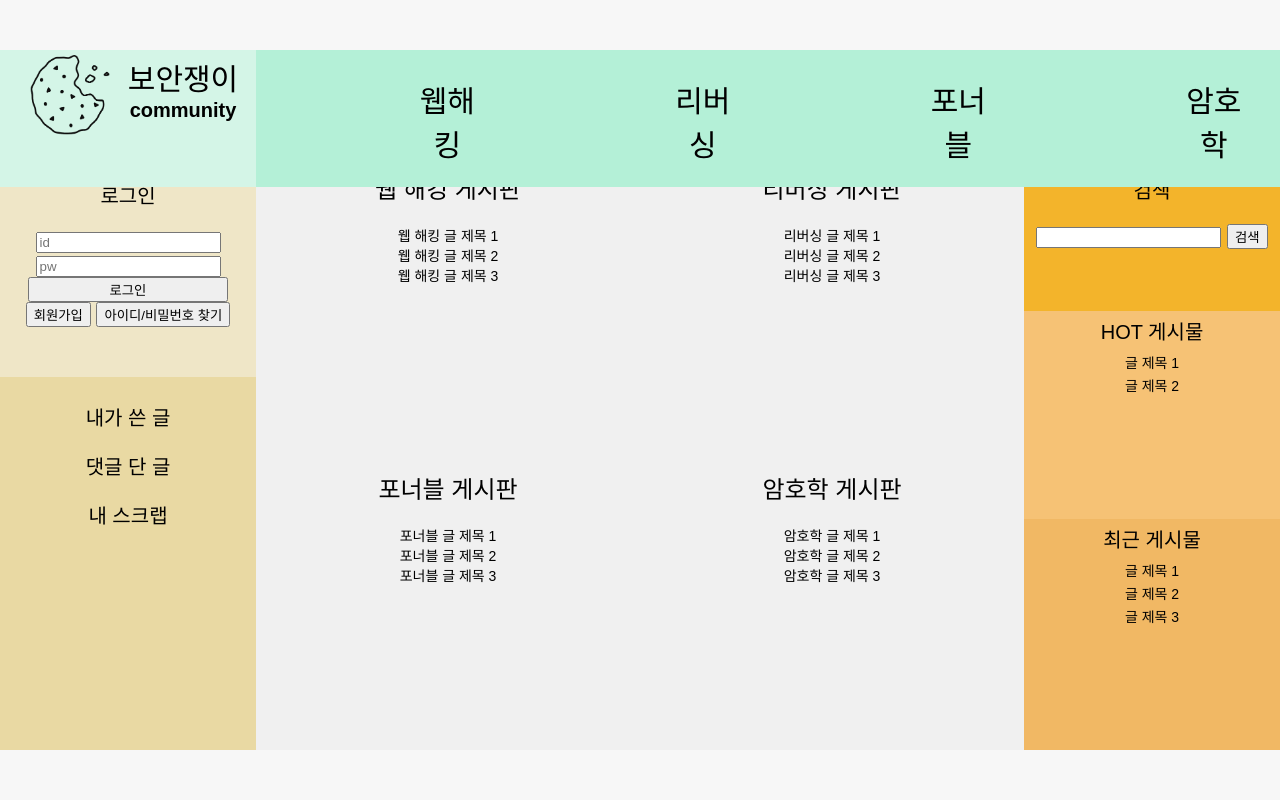
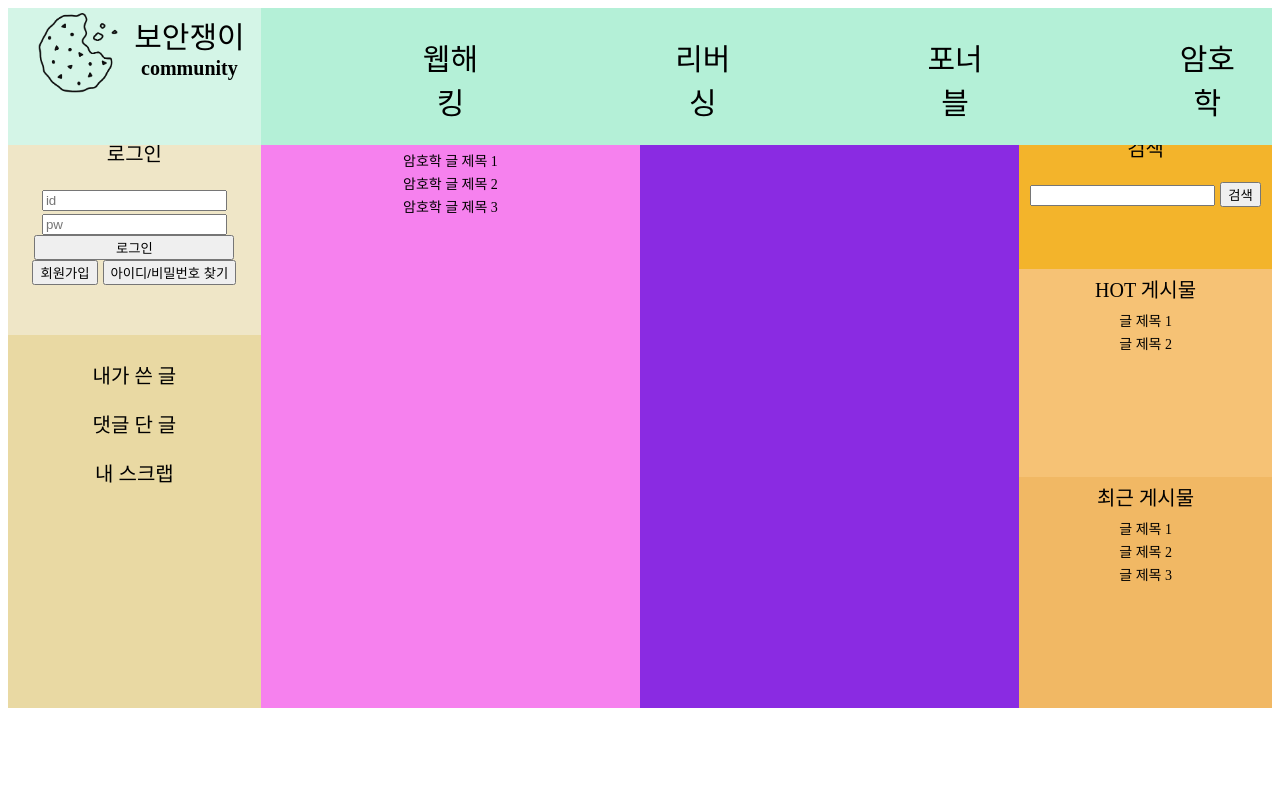
Before and after one commit to junwonheo/web_project, a PHP site: page / in a window 1280 px wide. Run offline with PHP 8.4, Linux system fonts and the light colour scheme.

Commit message:
07/29(2)
.

```diff
--- a/css/index.css
+++ b/css/index.css
@@ -108,54 +108,38 @@
 .text:hover {
     text-decoration: underline;
 }
-/*secion b1*/
-.secion_b1 {
-    background-color: #f0f0f0;
-    text-align: center;
+.secion_b1{
+    background-color:rgb(246, 129, 238);
+    text-align:center;
     padding-top:5px;
-    padding: 20px;
+    font-size:20px;
+    grid-row:1/2;
+    grid-column:1/2;
 }
-
-.secion_b1 {
-    text-align: center;
+.secion_b2{
+    background-color:rgb(240, 174, 235);
+    text-align:center;
+    padding-top:5px;
+    font-size:20px;
+    grid-row:1/2;
+    grid-column:2/3;
 }
-
-
-
-body {
-    display: flex;
-    justify-content: center;
-    align-items: center;
-    height: 100vh;
-    margin: 0;
-    font-family: Arial, sans-serif;
-    background-color: #f7f7f7;
+.secion_b3{
+    background-color:rgb(241, 86, 231);
+    text-align:center;
+    padding-top:5px;
+    font-size:20px;
+    grid-row:2/3;
+    grid-column:1/2;
 }
-
-/*secion b11*/
-.secion_b11 {
-    background-color: #f0f0f0;
-    text-align: center;
-    padding-top:10px;
-    padding: 10px;
+.secion_b4{
+    background-color:rgb(243, 43, 230);
+    text-align:center;
+    padding-top:5px;
+    font-size:20px;
+    grid-row:2/3;
+    grid-column:2/3;
 }
-
-.secion_b11 {
-    text-align: center;
-}
-
-
-
-body {
-    display: flex;
-    justify-content: center;
-    align-items: center;
-    height: 100vh;
-    margin: 0;
-    font-family: Arial, sans-serif;
-    background-color: #f7f7f7;
-}
-
 aside{
     width:20%;
     display:grid;
--- a/index.html
+++ b/index.html
@@ -55,38 +55,37 @@
                 </div>
             </nav>
 
-
             <section><!--내용-->
                 <div class="secion_b1">
                     <a href="section/webhack.html" style="font-size: 24px">웹 해킹 게시판</a><br>
                     <div class="secion_b11"></div>
-                        <a href="file:///C:/Users/test1.html" style="font-size: 14px; color: inherit; text-decoration: none;">웹 해킹 글 제목 1</a><br>
-                        <a href="file:///C:/Users/test2.html" style="font-size: 14px; color: inherit; text-decoration: none;">웹 해킹 글 제목 2</a><br>
-                        <a href="file:///C:/Users/test3.html" style="font-size: 14px; color: inherit; text-decoration: none;">웹 해킹 글 제목 3</a><br>
+                    <a href="section/<example>.html" style="font-size: 14px; color: inherit; text-decoration: none;">웹 해킹 글 제목 1</a><br>
+                    <a href="section/<example>.html" style="font-size: 14px; color: inherit; text-decoration: none;">웹 해킹 글 제목 2</a><br>
+                    <a href="section/<example>.html" style="font-size: 14px; color: inherit; text-decoration: none;">웹 해킹 글 제목 3</a><br>
                 </div>
 
                 <div class="secion_b1">
                     <a href="section/reverse.html" style="font-size: 24px">리버싱 게시판</a><br>
                     <div class="secion_b11"></div>
-                        <a href="file:///C:/Users/test1.html" style="font-size: 14px">리버싱 글 제목 1</a><br>
-                        <a href="file:///C:/Users/test2.html" style="font-size: 14px">리버싱 글 제목 2</a><br>
-                        <a href="file:///C:/Users/test3.html" style="font-size: 14px">리버싱 글 제목 3</a><br>
+                    <a href="section/<example>.html" style="font-size: 14px; color: inherit; text-decoration: none;">리버싱 글 제목 1</a><br>
+                    <a href="section/<example>.html" style="font-size: 14px; color: inherit; text-decoration: none;">리버싱 글 제목 2</a><br>
+                    <a href="section/<example>.html" style="font-size: 14px; color: inherit; text-decoration: none;">리버싱 글 제목 3</a><br>
                 </div>
 
                 <div class="secion_b1">
                     <a href="section/pwn.html" style="font-size: 24px">포너블 게시판</a><br>
                     <div class="secion_b11"></div>
-                        <a href="file:///C:/Users/test1.html" style="font-size: 14px">포너블 글 제목 1</a><br>
-                        <a href="file:///C:/Users/test2.html" style="font-size: 14px">포너블 글 제목 2</a><br>
-                        <a href="file:///C:/Users/test3.html" style="font-size: 14px">포너블 글 제목 3</a><br>
+                    <a href="미확정/<example>.html" style="font-size: 14px; color: inherit; text-decoration: none;">포너블 글 제목 1</a><br>
+                    <a href="미확정/<example>.html" style="font-size: 14px; color: inherit; text-decoration: none;">포너블 글 제목 2</a><br>
+                    <a href="미확정/<example>.html" style="font-size: 14px; color: inherit; text-decoration: none;">포너블 글 제목 3</a><br>
                 </div>
 
                 <div class="secion_b1">
                     <a href="section/crypto.html" style="font-size: 24px">암호학 게시판</a><br>
                     <div class="secion_b11"></div>
-                        <a href="file:///C:/Users/test1.html" style="font-size: 14px">암호학 글 제목 1</a><br>
-                        <a href="file:///C:/Users/test2.html" style="font-size: 14px">암호학 글 제목 2</a><br>
-                        <a href="file:///C:/Users/test3.html" style="font-size: 14px">암호학 글 제목 3</a><br>
+                    <a href="미확정/<example>.html" style="font-size: 14px; color: inherit; text-decoration: none;">암호학 글 제목 1</a><br>
+                    <a href="미확정/<example>.html" style="font-size: 14px; color: inherit; text-decoration: none;">암호학 글 제목 2</a><br>
+                    <a href="미확정/<example>.html" style="font-size: 14px; color: inherit; text-decoration: none;">암호학 글 제목 3</a><br>
                 </div>
         </section>
 
@@ -99,16 +98,16 @@
                 <div class="aside_b2">
                     <a href="section/hot.html" style="font-size: 20px; color: inherit; text-decoration: none;">HOT 게시물</a><br>
                     <div class="aside_b2"></div>
-                    <a href="file:///C:/Users/test1.html" style="font-size: 14px; color: inherit; text-decoration: none;">글 제목 1</a><br>
-                    <a href="file:///C:/Users/test2.html" style="font-size: 14px; color: inherit; text-decoration: none;">글 제목 2</a><br>
+                    <a href="미확정/<example>.html" style="font-size: 14px; color: inherit; text-decoration: none;">글 제목 1</a><br>
+                    <a href="미확정/<example>.html" style="font-size: 14px; color: inherit; text-decoration: none;">글 제목 2</a><br>
                 </div>
 
                 <div class="aside_b3">
                     <a href="section/recent.html" style="font-size: 20px; color: inherit; text-decoration: none;">최근 게시물</a><br>
                     <div class="aside_b3">
-                    <a href="file:///C:/Users/test1.html" style="font-size: 14px; color: inherit; text-decoration: none;">글 제목 1</a><br>
-                    <a href="file:///C:/Users/test2.html" style="font-size: 14px; color: inherit; text-decoration: none;">글 제목 2</a><br>
-                    <a href="file:///C:/Users/test3.html" style="font-size: 14px; color: inherit; text-decoration: none;">글 제목 3</a><br>
+                    <a href="미확정/<example>.html" style="font-size: 14px; color: inherit; text-decoration: none;">글 제목 1</a><br>
+                    <a href="미확정/<example>.html" style="font-size: 14px; color: inherit; text-decoration: none;">글 제목 2</a><br>
+                    <a href="미확정/<example>.html" style="font-size: 14px; color: inherit; text-decoration: none;">글 제목 3</a><br>
                 </div>
             </aside>
         </div>
```
Also changed, not shown: css/user_script.css (+18 -11 lines), css/writing.css (+18 -11 lines), nav/comment.html (+12 -16 lines), nav/user_script.html (+12 -16 lines), nav/writing.html (+12 -16 lines). Lines whose indentation alone changed are shown as unchanged.
